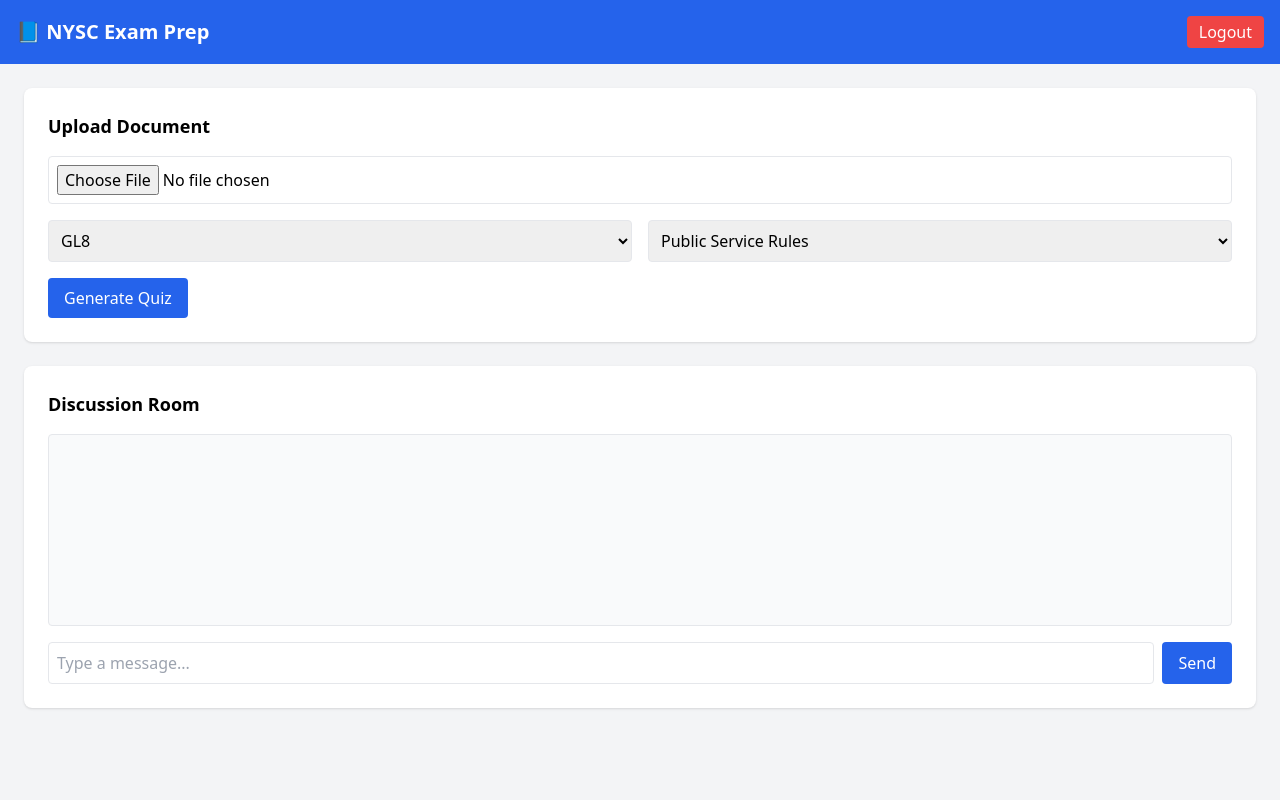
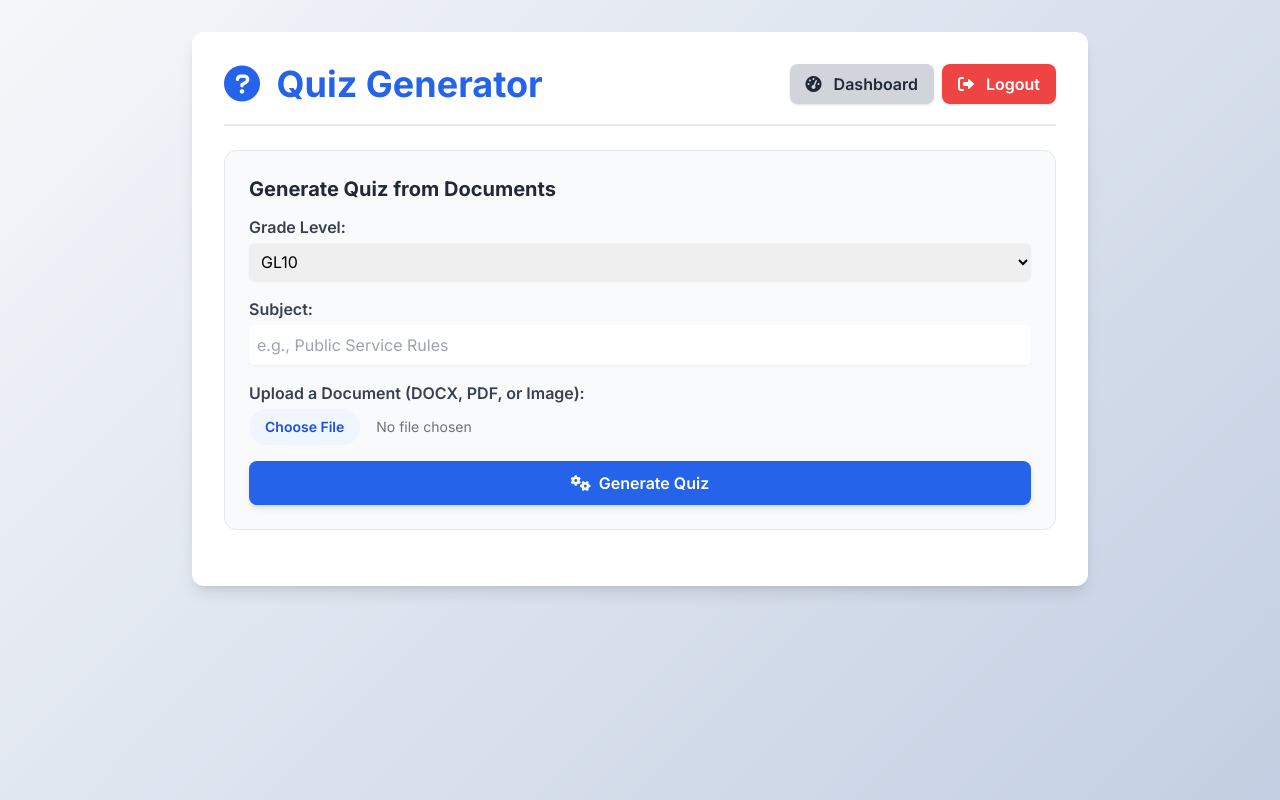
Before and after one commit to winter0019/my_NYSC_exam-102, a Flask app: template templates/quiz.html in a window 1280 px wide. Run offline with Flask 3, Linux system fonts and the light colour scheme; the template is opened without the code that fills it, so the values that code supplies are empty; some libraries are stand-ins or nearby versions.

Commit message:
Update quiz.html

```diff
--- a/templates/quiz.html
+++ b/templates/quiz.html
@@ -5,211 +5,248 @@
     <meta name="viewport" content="width=device-width, initial-scale=1.0">
     <title>NYSC Exam Prep - Quiz</title>
     <script src="https://cdn.tailwindcss.com"></script>
-  <script src="https://www.gstatic.com/firebasejs/8.10.1/firebase-app.js"></script>
-  <script src="https://www.gstatic.com/firebasejs/8.10.1/firebase-auth.js"></script>
-  <script src="https://www.gstatic.com/firebasejs/8.10.1/firebase-firestore.js"></script>
-  <script src="/static/js/firebase.js"></script>
+    <link rel="preconnect" href="https://fonts.googleapis.com">
+    <link rel="preconnect" href="https://fonts.gstatic.com" crossorigin>
+    <link href="https://fonts.googleapis.com/css2?family=Inter:wght@400;500;600;700&display=swap" rel="stylesheet">
+    <link href="https://cdnjs.cloudflare.com/ajax/libs/font-awesome/6.0.0/css/all.min.css" rel="stylesheet">
+    <style>
+        body { font-family: 'Inter', sans-serif; background: linear-gradient(135deg, #f5f7fa 0%, #c3cfe2 100%); }
+        .btn:hover { transform: translateY(-1px); }
+        .card:hover { transform: translateY(-2px); box-shadow: 0 5px 15px rgba(0,0,0,0.1); }
+        .spinner { border-top-color: #007bff; animation: spin 1s linear infinite; }
+        @keyframes spin { 0% { transform: rotate(0deg); } 100% { transform: rotate(360deg); } }
+        /* Style for correct/incorrect answers */
+        .option.correct { background-color: #d1fae5; border-color: #34d399; }
+        .option.incorrect { background-color: #fee2e2; border-color: #f87171; }
+        .option-text { margin-left: 0.75rem; }
+        /* Custom radio button */
+        .option input[type="radio"] { opacity: 0; position: absolute; }
+        .option input[type="radio"] + span.radio-icon {
+          height: 1.25rem; width: 1.25rem; border: 2px solid #d1d5db; border-radius: 50%;
+          display: inline-block; position: relative; top: 0.25rem;
+        }
+        .option input[type="radio"]:checked + span.radio-icon::after {
+          content: ''; position: absolute; top: 3px; left: 3px;
+          width: 0.75rem; height: 0.75rem; border-radius: 50%; background: #3b82f6;
+        }
+    </style>
 </head>
-<body class="bg-gray-100 min-h-screen flex flex-col">
-  <!-- Header -->
-  <header class="bg-blue-600 text-white p-4 flex justify-between items-center">
-    <h1 class="text-xl font-bold">📘 NYSC Exam Prep</h1>
-    <button id="logout-btn" class="bg-red-500 px-3 py-1 rounded">Logout</button>
-  </header>
+<body class="p-4 sm:p-6 lg:p-8 min-h-screen">
+    <div class="container mx-auto max-w-4xl bg-white p-6 sm:p-8 rounded-xl shadow-lg">
 
-  <!-- Main content -->
-  <main class="flex-1 p-6 space-y-6">
-    <!-- Upload form -->
-    <section class="bg-white rounded-lg shadow p-6">
-      <h2 class="text-lg font-semibold mb-4">Upload Document</h2>
-      <form id="upload-form" enctype="multipart/form-data" class="space-y-4">
-        <input type="file" id="document" name="document" accept=".pdf,.docx,image/*" class="block w-full border rounded p-2" required>
+        <div class="flex flex-col sm:flex-row justify-between items-center pb-5 border-b-2 border-gray-200 mb-6">
+            <h2 class="text-3xl sm:text-4xl font-bold text-blue-600 mb-4 sm:mb-0">
+                <i class="fas fa-question-circle mr-2"></i> Quiz Generator
+            </h2>
+            <div class="flex space-x-2">
+                <a href="/dashboard" class="btn bg-gray-300 hover:bg-gray-400 text-gray-800 font-semibold py-2 px-4 rounded-lg shadow transition-all duration-300">
+                    <i class="fas fa-tachometer-alt mr-2"></i> Dashboard
+                </a>
+                <button id="logoutBtn" class="btn bg-red-500 hover:bg-red-600 text-white font-semibold py-2 px-4 rounded-lg shadow transition-all duration-300">
+                    <i class="fas fa-sign-out-alt mr-2"></i> Logout
+                </button>
+            </div>
+        </div>
 
-        <div class="flex gap-4">
-          <select id="grade" name="grade" class="border rounded p-2 flex-1">
+        <div id="quizContainer">
+            <div class="card bg-gray-50 p-6 rounded-xl border border-gray-200 mb-6 transition-all duration-200">
+                <h3 class="text-xl font-bold text-gray-800 mb-3">Generate Quiz from Documents</h3>
+                <form id="quizForm" class="space-y-4">
+                    <div>
+                        <label for="gradeLevelSelect" class="block font-semibold text-gray-700">Grade Level:</label>
+                        <select id="gradeLevelSelect" name="grade" class="mt-1 block w-full rounded-md border-gray-300 shadow-sm focus:border-blue-500 focus:ring-blue-500 transition-colors duration-200 p-2">
                             <option value="GL8">GL8</option>
                             <option value="GL9">GL9</option>
-            <option value="GL10">GL10</option>
+                            <option value="GL10" selected>GL10</option>
                             <option value="GL12">GL12</option>
                             <option value="GL13">GL13</option>
                             <option value="GL14">GL14</option>
                             <option value="GL15">GL15</option>
                             <option value="GL16">GL16</option>
                         </select>
-
-          <select id="subject" name="subject" class="border rounded p-2 flex-1">
-            <option value="psr">Public Service Rules</option>
-            <option value="nysc">NYSC Operations</option>
-            <option value="current_affairs">Current Affairs</option>
-          </select>
+                    </div>
+                    <div>
+                        <label for="subjectInput" class="block font-semibold text-gray-700">Subject:</label>
+                        <input type="text" id="subjectInput" name="subject" placeholder="e.g., Public Service Rules" class="mt-1 block w-full rounded-md border-gray-300 shadow-sm focus:border-blue-500 focus:ring-blue-500 p-2">
+                    </div>
+                    <div>
+                        <label for="fileInput" class="block font-semibold text-gray-700">Upload a Document (DOCX, PDF, or Image):</label>
+                        <input type="file" id="fileInput" name="document" accept=".docx,.pdf,.png,.jpg,.jpeg" class="mt-1 block w-full text-sm text-gray-500 file:mr-4 file:py-2 file:px-4 file:rounded-full file:border-0 file:text-sm file:font-semibold file:bg-blue-50 file:text-blue-700 hover:file:bg-blue-100 cursor-pointer">
+                    </div>
+                    <button type="submit" id="generateQuizBtn" class="btn w-full bg-blue-600 hover:bg-blue-700 text-white font-semibold py-2.5 px-4 rounded-lg shadow-md transition-all duration-300 flex items-center justify-center space-x-2">
+                        <i class="fas fa-cogs"></i>
+                        <span>Generate Quiz</span>
+                    </button>
+                </form>
             </div>
 
-        <button type="submit" id="generate-btn" class="bg-blue-600 text-white px-4 py-2 rounded">Generate Quiz</button>
-      </form>
-    </section>
+            <div id="loading" class="hidden text-center py-4">
+                <div class="spinner w-8 h-8 mx-auto border-4 rounded-full border-gray-200 border-t-blue-500"></div>
+                <p class="text-gray-600 mt-2">Generating your quiz...</p>
+            </div>
 
-    <!-- Quiz section -->
-    <section id="quiz-section" class="bg-white rounded-lg shadow p-6 hidden">
-      <h2 class="text-lg font-semibold mb-4">Generated Quiz</h2>
-      <div id="quiz-container" class="space-y-4"></div>
-      <button id="submit-quiz" class="bg-green-600 text-white px-4 py-2 rounded mt-4">Submit Quiz</button>
-    </section>
-
-    <!-- Discussion room -->
-    <section class="bg-white rounded-lg shadow p-6">
-      <h2 class="text-lg font-semibold mb-4">Discussion Room</h2>
-      <div id="messages" class="h-48 overflow-y-auto border rounded p-2 mb-4 bg-gray-50"></div>
-      <form id="message-form" class="flex gap-2">
-        <input type="text" id="message-input" placeholder="Type a message..." class="flex-1 border rounded p-2">
-        <button type="submit" class="bg-blue-600 text-white px-4 py-2 rounded">Send</button>
-      </form>
-    </section>
-  </main>
+            <div id="quizResult" class="hidden mt-6 bg-gray-100 p-6 rounded-xl border-l-4 border-blue-500">
+                <h4 class="text-lg font-bold text-gray-800 mb-4"><i class="fas fa-tasks mr-2"></i> Generated Quiz</h4>
+                <div id="quizContent" class="space-y-6"></div>
+                <div class="flex flex-col sm:flex-row justify-between items-center mt-6 space-y-4 sm:space-y-0 sm:space-x-4">
+                    <button id="submitQuizBtn" class="btn w-full sm:w-auto bg-green-500 hover:bg-green-600 text-white font-semibold py-2.5 px-4 rounded-lg shadow transition-all duration-300">
+                        <i class="fas fa-check-circle mr-2"></i> Submit Answers
+                    </button>
+                    <button id="newQuizBtn" class="btn w-full sm:w-auto bg-blue-500 hover:bg-blue-600 text-white font-semibold py-2.5 px-4 rounded-lg shadow transition-all duration-300 hidden">
+                        <i class="fas fa-plus-circle mr-2"></i> Generate New Quiz
+                    </button>
+                </div>
+                <div id="scoreContainer" class="hidden text-center py-4 mt-4 bg-gray-200 rounded-lg font-semibold">
+                    Your score: <span id="score" class="text-green-600">0</span> out of <span id="total" class="text-blue-600">0</span>
+                </div>
+            </div>
+            <div id="errorMessage" class="hidden bg-red-100 text-red-700 p-3 rounded-lg mt-4 border-l-4 border-red-500"></div>
+        </div>
+    </div>
 
     <script>
-    const uploadForm = document.getElementById('upload-form');
-    const quizSection = document.getElementById('quiz-section');
-    const quizContainer = document.getElementById('quiz-container');
-    const generateBtn = document.getElementById('generate-btn');
-    let currentQuestions = []; // store generated quiz
+        const quizForm = document.getElementById("quizForm");
+        const loadingDiv = document.getElementById("loading");
+        const quizResultDiv = document.getElementById("quizResult");
+        const quizContentDiv = document.getElementById("quizContent");
+        const submitQuizBtn = document.getElementById("submitQuizBtn");
+        const newQuizBtn = document.getElementById("newQuizBtn");
+        const scoreContainer = document.getElementById("scoreContainer");
+        const scoreSpan = document.getElementById("score");
+        const totalSpan = document.getElementById("total");
+        const errorMessageDiv = document.getElementById("errorMessage");
+        const logoutBtn = document.getElementById("logoutBtn");
+        const fileInput = document.getElementById("fileInput");
+        const generateQuizBtn = document.getElementById("generateQuizBtn");
 
-    // --- Upload Document & Generate Quiz ---
-    uploadForm.addEventListener('submit', async (e) => {
-      e.preventDefault();
-      const formData = new FormData(uploadForm);
+        let currentQuizData = null;
 
-      generateBtn.disabled = true;
-      generateBtn.textContent = "Generating...";
-
-      try {
-        const res = await fetch('/api/quiz/upload', {
-          method: 'POST',
-          body: formData
-        });
-
-        if (!res.ok) {
-          const errText = await res.text();
-          alert('Failed to generate quiz: ' + errText);
-          return;
-        }
-
-        const data = await res.json();
-        if (!data.questions || !Array.isArray(data.questions)) {
-          alert("Invalid quiz data received.");
-          return;
-        }
-
-        currentQuestions = data.questions;
-
-        quizSection.classList.remove('hidden');
-        quizContainer.innerHTML = '';
-
-        currentQuestions.forEach((q, index) => {
-          const div = document.createElement('div');
-          div.className = 'border rounded p-3';
-          div.innerHTML = `
-            <p class="font-semibold">${index + 1}. ${q.question}</p>
-            ${q.options.map(opt => `
-              <label class="block cursor-pointer">
-                <input type="radio" name="q${index}" value="${opt}">
-                ${opt}
-              </label>
-            `).join('')}
-          `;
-          quizContainer.appendChild(div);
-        });
-
-      } catch (err) {
-        console.error(err);
-        alert('An error occurred: ' + err.message);
-      } finally {
-        generateBtn.disabled = false;
-        generateBtn.textContent = "Generate Quiz";
+        logoutBtn.addEventListener('click', async () => {
+            const response = await fetch('/logout', { method: 'POST' });
+            if (response.ok) {
+                window.location.href = '/login';
             }
         });
 
-    // --- Submit Quiz ---
-    document.getElementById('submit-quiz').addEventListener('click', () => {
-      let score = 0;
-      quizContainer.querySelectorAll('div').forEach((div, index) => {
-        const selected = div.querySelector(`input[name="q${index}"]:checked`);
-        const userAnswer = selected ? selected.value.trim() : null;
-        const correctAnswer = currentQuestions[index].answer.trim();
+        quizForm.addEventListener("submit", async (e) => {
+            e.preventDefault();
+            const formData = new FormData(quizForm);
 
-        // Reset old highlights
-        div.querySelectorAll('label').forEach(label => {
-          label.classList.remove('bg-green-100', 'bg-red-100');
+            loadingDiv.classList.remove('hidden');
+            quizResultDiv.classList.add('hidden');
+            errorMessageDiv.classList.add('hidden');
+            generateQuizBtn.disabled = true;
+
+            try {
+                const response = await fetch('/api/quiz/upload', {
+                    method: 'POST',
+                    body: formData,
                 });
 
-        if (userAnswer === correctAnswer) {
-          score++;
-          div.querySelectorAll('label').forEach(label => {
-            if (label.textContent.includes(correctAnswer)) {
-              label.classList.add('bg-green-100');
+                if (!response.ok) {
+                    const errorData = await response.json();
+                    throw new Error(errorData.error || 'Failed to generate quiz.');
                 }
-          });
-        } else {
-          if (userAnswer) {
-            div.querySelectorAll('label').forEach(label => {
-              if (label.textContent.includes(userAnswer)) {
-                label.classList.add('bg-red-100');
+
+                const quiz = await response.json();
+                currentQuizData = quiz.questions;
+                if (!currentQuizData || currentQuizData.length === 0) {
+                    throw new Error('No valid questions were generated from the document.');
                 }
-            });
-          }
-          div.querySelectorAll('label').forEach(label => {
-            if (label.textContent.includes(correctAnswer)) {
-              label.classList.add('bg-green-100');
-            }
-          });
+
+                renderQuiz(currentQuizData);
+                quizResultDiv.classList.remove('hidden');
+                quizResultDiv.scrollIntoView({ behavior: 'smooth' });
+
+            } catch (error) {
+                errorMessageDiv.textContent = error.message;
+                errorMessageDiv.classList.remove('hidden');
+            } finally {
+                loadingDiv.classList.add('hidden');
+                generateQuizBtn.disabled = false;
             }
         });
 
-      const resultDiv = document.createElement('div');
-      resultDiv.className = 'mt-4 p-3 border-t text-lg font-semibold';
-      resultDiv.textContent = `Your Score: ${score} / ${currentQuestions.length}`;
-      quizContainer.appendChild(resultDiv);
+        function renderQuiz(quiz) {
+            quizContentDiv.innerHTML = '';
+            quiz.forEach((q, index) => {
+                const questionElement = document.createElement('div');
+                questionElement.className = 'question mb-6 pb-4 border-b border-gray-300';
+                questionElement.id = `question${index}`;
+                questionElement.innerHTML = `
+                    <div class="font-semibold text-lg text-gray-800 mb-3">${index + 1}. ${q.question}</div>
+                    <div class="space-y-2">
+                        ${q.options.map((opt) => {
+                            return `
+                                <label class="option flex items-start p-3 rounded-lg border border-gray-300 transition-colors duration-200 hover:bg-gray-100 cursor-pointer">
+                                    <input type="radio" name="q${index}" value="${opt}" class="mt-1 mr-3">
+                                    <span class="option-text flex-1">${opt}</span>
+                                </label>
+                            `;
+                        }).join('')}
+                    </div>
+                `;
+                quizContentDiv.appendChild(questionElement);
             });
 
-    // --- Discussion Room (Firestore) ---
-    const db = firebase.firestore();
-    const messagesDiv = document.getElementById('messages');
-    const messageForm = document.getElementById('message-form');
-    const messageInput = document.getElementById('message-input');
+            submitQuizBtn.classList.remove('hidden');
+            newQuizBtn.classList.add('hidden');
+            scoreContainer.classList.add('hidden');
+        }
 
-    db.collection('discussion_room')
-      .orderBy('timestamp', 'asc')
-      .onSnapshot(snapshot => {
-        messagesDiv.innerHTML = '';
-        snapshot.forEach(doc => {
-          const msg = doc.data();
-          const p = document.createElement('p');
-          p.textContent = msg.user + ": " + msg.text;
-          messagesDiv.appendChild(p);
-        });
+        submitQuizBtn.addEventListener('click', () => {
+            if (!currentQuizData) return;
+
+            let score = 0;
+            const total = currentQuizData.length;
+
+            currentQuizData.forEach((q, index) => {
+                const selectedOption = document.querySelector(`input[name="q${index}"]:checked`);
+                const questionElement = document.getElementById(`question${index}`);
+
+                // Reset previous styles
+                questionElement.querySelectorAll('.option').forEach(el => el.classList.remove('correct', 'incorrect'));
+
+                // Get correct answer's option element
+                const correctOptionEl = questionElement.querySelector(`input[value="${q.answer}"]`);
+                if (correctOptionEl) {
+                    correctOptionEl.parentElement.classList.add('correct');
+                }
+
+                if (selectedOption) {
+                    const selectedValue = selectedOption.value;
+                    if (selectedValue === q.answer) {
+                        score++;
+                    } else {
+                        selectedOption.parentElement.classList.add('incorrect');
+                    }
+                }
+
+                questionElement.querySelectorAll('input').forEach(input => input.disabled = true);
             });
 
-    messageForm.addEventListener('submit', async (e) => {
-      e.preventDefault();
-      const user = firebase.auth().currentUser;
-      if (!user) {
-        alert("You must be logged in to send messages.");
-        return;
-      }
-      if (!messageInput.value.trim()) return;
+            scoreSpan.textContent = score;
+            totalSpan.textContent = total;
+            scoreContainer.classList.remove('hidden');
+            submitQuizBtn.classList.add('hidden');
+            newQuizBtn.classList.remove('hidden');
 
-      await db.collection('discussion_room').add({
-        user: user.email,
-        text: messageInput.value,
-        timestamp: firebase.firestore.FieldValue.serverTimestamp()
-      });
-      messageInput.value = '';
+            // Scroll to the score container
+            scoreContainer.scrollIntoView({ behavior: 'smooth', block: 'center' });
         });
 
-    // --- Logout ---
-    document.getElementById('logout-btn').addEventListener('click', () => {
-      firebase.auth().signOut().then(() => {
-        window.location.href = '/';
+        newQuizBtn.addEventListener('click', () => {
+            quizForm.reset();
+            quizResultDiv.classList.add('hidden');
+            currentQuizData = null;
         });
+
+        // Add a simple check to ensure a file is selected before submission
+        quizForm.addEventListener('submit', (e) => {
+            if (!fileInput.files.length) {
+                e.preventDefault();
+                alert('Please select a file to generate a quiz.');
+            }
         });
     </script>
 </body>
```
Lines whose indentation alone changed are shown as unchanged.
